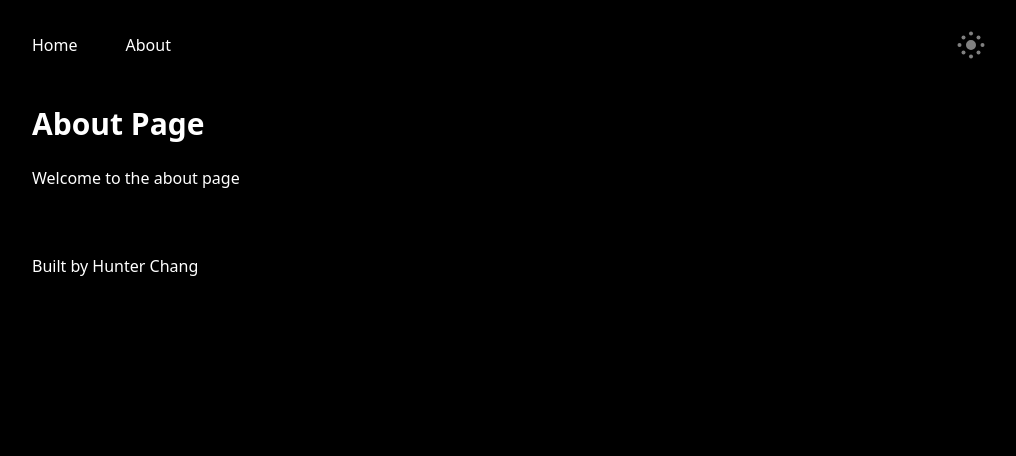
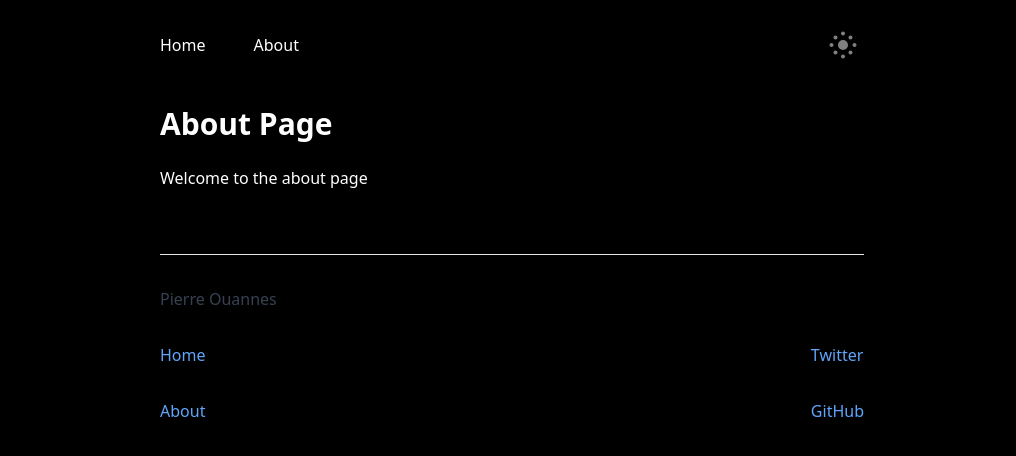
Before and after one commit to pouannes/blog_next, a Next.js app: page /about in a window 1280 px wide. Shown: the top 456 px of the page, without its empty margins (128-1144 px from the left). Built offline with nearby package versions, Linux system fonts and the light colour scheme; what @tailwindcss/typography would draw is missing.

Commit message:
add Footer

```diff
--- /dev/null
+++ b/components/Footer.tsx
@@ -0,0 +1,52 @@
+import Link from 'next/link';
+
+const Footer = (): JSX.Element => {
+  return (
+    <div className="flex flex-col max-w-[44rem] mx-auto border-t border-gray-200 py-8 mt-8 mb-20">
+      <p className="text-gray-700">Pierre Ouannes</p>
+      <div className="flex justify-between">
+        <div className="flex flex-col">
+          <Link href="/">
+            <StyledLink>Home</StyledLink>
+          </Link>
+          <Link href="/about">
+            <StyledLink>About</StyledLink>
+          </Link>
+        </div>
+        <div className="flex flex-col">
+          <StyledLink
+            href="https://twitter.com/PierreOuannes"
+            target="_blank"
+            rel="noreferrer"
+          >
+            Twitter
+          </StyledLink>
+          <StyledLink
+            href="https://github.com/pouannes"
+            target="_blank"
+            rel="noreferrer"
+          >
+            GitHub
+          </StyledLink>
+        </div>
+      </div>
+    </div>
+  );
+};
+
+const StyledLink = ({
+  className = '',
+  children,
+  ...props
+}: React.AnchorHTMLAttributes<HTMLAnchorElement>): JSX.Element => {
+  return (
+    <a
+      className={`py-2 my-2 text-gray-500 hover:text-gray-700 hover:cursor-pointer ${className}`}
+      {...props}
+    >
+      {children}
+    </a>
+  );
+};
+
+export default Footer;
--- a/components/Layout.tsx
+++ b/components/Layout.tsx
@@ -3,6 +3,7 @@ import { MetaProps } from '../types/layout';
 import Head from './Head';
 import Navigation from './Navigation';
 import ThemeSwitch from './ThemeSwitch';
+import Footer from './Footer';
 
 type LayoutProps = {
   children: React.ReactNode;
@@ -30,7 +31,7 @@ const Layout = ({
       ) : null}
 
       <header>
-        <div className="max-w-5xl px-8 mx-auto">
+        <div className="max-w-3xl px-8 mx-auto">
           <div className="flex items-center justify-between py-6">
             <Navigation />
             <ThemeSwitch />
@@ -38,21 +39,11 @@ const Layout = ({
         </div>
       </header>
       <main>
-        <div className="max-w-5xl px-8 py-4 mx-auto text-justify">
+        <div className="max-w-3xl px-8 py-4 mx-auto text-justify">
           {children}
         </div>
       </main>
-      <footer className="py-8">
-        <div className="max-w-5xl px-8 mx-auto">
-          Built by{' '}
-          <a
-            className="text-gray-900 dark:text-white"
-            href="https://twitter.com/huntarosan"
-          >
-            Hunter Chang
-          </a>
-        </div>
-      </footer>
+      <Footer />
     </>
   );
 };
```
